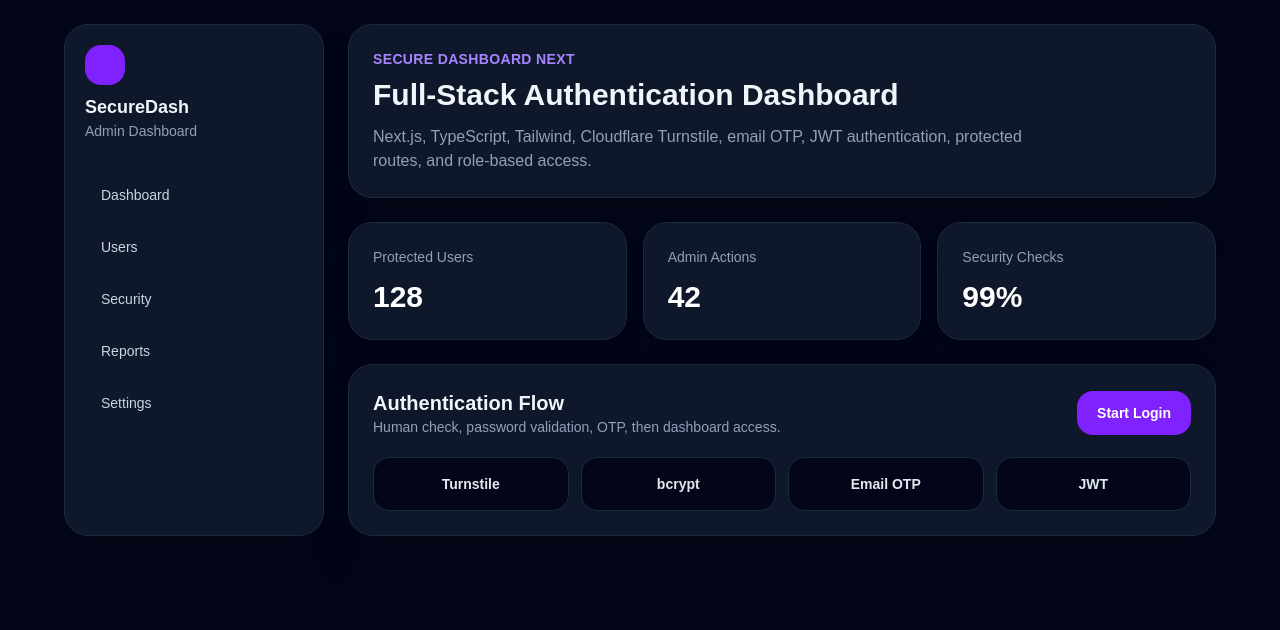
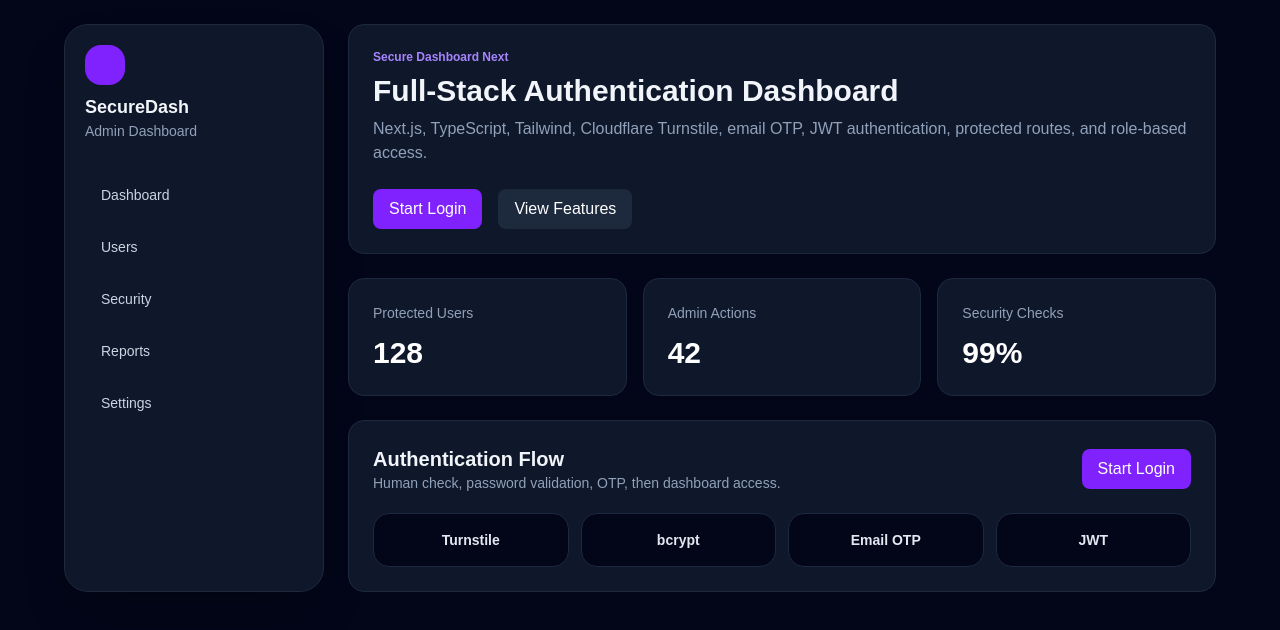
Before and after one commit to fyslhlu/secure-dashboard-next, a Next.js app: page / in a window 1280 px wide. Shown: the top 630 px of the page. Built offline with nearby package versions, Linux system fonts and the light colour scheme.

Commit message:
Add reusable dark theme UI components

```diff
--- /dev/null
+++ b/app/components/ui/Button.tsx
@@ -0,0 +1,33 @@
+type ButtonProps = {
+  children: React.ReactNode;
+  variant?: "primary" | "secondary" | "danger";
+  type?: "button" | "submit" | "reset";
+  onClick?: () => void;
+};
+
+export default function Button({
+  children,
+  variant = "primary",
+  type = "button",
+  onClick,
+}: ButtonProps) {
+  const baseClasses =
+    "rounded-2xl px-5 py-3 text-sm font-semibold transition shadow-sm";
+
+  const variantClasses = {
+    primary: "bg-violet-600 text-white hover:bg-violet-700",
+    secondary:
+      "border border-slate-700 bg-slate-900 text-slate-200 hover:bg-slate-800",
+    danger: "bg-red-600 text-white hover:bg-red-700",
+  };
+
+  return (
+    <button
+      type={type}
+      onClick={onClick}
+      className={`${baseClasses} ${variantClasses[variant]}`}
+    >
+      {children}
+    </button>
+  );
+}
--- /dev/null
+++ b/app/components/ui/Card.tsx
@@ -0,0 +1,14 @@
+type CardProps = {
+  children: React.ReactNode;
+  className?: string;
+};
+
+export default function Card({ children, className = "" }: CardProps) {
+  return (
+    <div
+      className={`rounded-3xl border border-slate-800 bg-slate-900 p-6 shadow-xl ${className}`}
+    >
+      {children}
+    </div>
+  );
+}
--- /dev/null
+++ b/app/components/ui/Input.tsx
@@ -0,0 +1,34 @@
+type InputProps = {
+  label: string;
+  type?: string;
+  placeholder?: string;
+  value?: string;
+  onChange?: (event: React.ChangeEvent<HTMLInputElement>) => void;
+  required?: boolean;
+};
+
+export default function Input({
+  label,
+  type = "text",
+  placeholder,
+  value,
+  onChange,
+  required = false,
+}: InputProps) {
+  return (
+    <label className="block">
+      <span className="mb-2 block text-sm font-medium text-slate-300">
+        {label}
+      </span>
+
+      <input
+        type={type}
+        placeholder={placeholder}
+        value={value}
+        onChange={onChange}
+        required={required}
+        className="w-full rounded-2xl border border-slate-700 bg-slate-950 px-4 py-3 text-slate-100 outline-none transition placeholder:text-slate-500 focus:border-violet-500 focus:ring-2 focus:ring-violet-500/20"
+      />
+    </label>
+  );
+}
--- /dev/null
+++ b/app/components/ui/PageHeader.tsx
@@ -0,0 +1,27 @@
+type PageHeaderProps = {
+  label?: string;
+  title: string;
+  description?: string;
+};
+
+export default function PageHeader({
+  label,
+  title,
+  description,
+}: PageHeaderProps) {
+  return (
+    <header className="mb-6">
+      {label && (
+        <p className="text-sm font-semibold uppercase tracking-wide text-violet-400">
+          {label}
+        </p>
+      )}
+
+      <h1 className="mt-2 text-3xl font-bold text-white">{title}</h1>
+
+      {description && (
+        <p className="mt-3 max-w-2xl text-slate-400">{description}</p>
+      )}
+    </header>
+  );
+}
--- a/app/page.tsx
+++ b/app/page.tsx
@@ -1,3 +1,23 @@
+const Button = ({ children, variant }: { children: React.ReactNode; variant?: string }) => (
+  <button className={`px-4 py-2 rounded-lg font-medium ${variant === "secondary" ? "bg-slate-800 text-white hover:bg-slate-700" : "bg-violet-600 text-white hover:bg-violet-700"}`}>
+    {children}
+  </button>
+);
+
+const Card = ({ children }: { children: React.ReactNode }) => (
+  <div className="rounded-2xl border border-slate-800 bg-slate-900 p-6">
+    {children}
+  </div>
+);
+
+const PageHeader = ({ label, title, description }: { label: string; title: string; description: string }) => (
+  <div className="mb-6">
+    <p className="text-xs font-semibold text-violet-400">{label}</p>
+    <h1 className="mt-2 text-3xl font-bold">{title}</h1>
+    <p className="mt-2 text-slate-400">{description}</p>
+  </div>
+);
+
 export default function HomePage() {
   return (
     <main className="min-h-screen bg-slate-950 p-6 text-slate-100">
@@ -24,18 +44,18 @@ export default function HomePage() {
         </aside>
 
         <section className="space-y-6">
-          <header className="rounded-3xl border border-slate-800 bg-slate-900 p-6 shadow-2xl">
-            <p className="text-sm font-semibold uppercase tracking-wide text-violet-400">
-              Secure Dashboard Next
-            </p>
-            <h1 className="mt-2 text-3xl font-bold">
-              Full-Stack Authentication Dashboard
-            </h1>
-            <p className="mt-3 max-w-2xl text-slate-400">
-              Next.js, TypeScript, Tailwind, Cloudflare Turnstile, email OTP,
-              JWT authentication, protected routes, and role-based access.
-            </p>
-          </header>
+          <Card>
+            <PageHeader
+              label="Secure Dashboard Next"
+              title="Full-Stack Authentication Dashboard"
+              description="Next.js, TypeScript, Tailwind, Cloudflare Turnstile, email OTP, JWT authentication, protected routes, and role-based access."
+            />
+
+            <div className="flex gap-4">
+              <Button>Start Login</Button>
+              <Button variant="secondary">View Features</Button>
+            </div>
+          </Card>
 
           <div className="grid gap-4 md:grid-cols-3">
             {[
@@ -43,19 +63,16 @@ export default function HomePage() {
               { label: "Admin Actions", value: "42" },
               { label: "Security Checks", value: "99%" },
             ].map((card) => (
-              <div
-                key={card.label}
-                className="rounded-3xl border border-slate-800 bg-slate-900 p-6 shadow-xl"
-              >
+              <Card key={card.label}>
                 <p className="text-sm text-slate-400">{card.label}</p>
                 <p className="mt-3 text-3xl font-bold text-white">
                   {card.value}
                 </p>
-              </div>
+              </Card>
             ))}
           </div>
 
-          <div className="rounded-3xl border border-slate-800 bg-slate-900 p-6 shadow-2xl">
+          <Card>
             <div className="mb-5 flex items-center justify-between">
               <div>
                 <h2 className="text-xl font-bold">Authentication Flow</h2>
@@ -64,9 +81,7 @@ export default function HomePage() {
                 </p>
               </div>
 
-              <button className="rounded-2xl bg-violet-600 px-5 py-3 text-sm font-semibold text-white hover:bg-violet-700">
-                Start Login
-              </button>
+              <Button>Start Login</Button>
             </div>
 
             <div className="grid gap-3 md:grid-cols-4">
@@ -79,7 +94,7 @@ export default function HomePage() {
                 </div>
               ))}
             </div>
-          </div>
+          </Card>
         </section>
       </section>
     </main>
```
